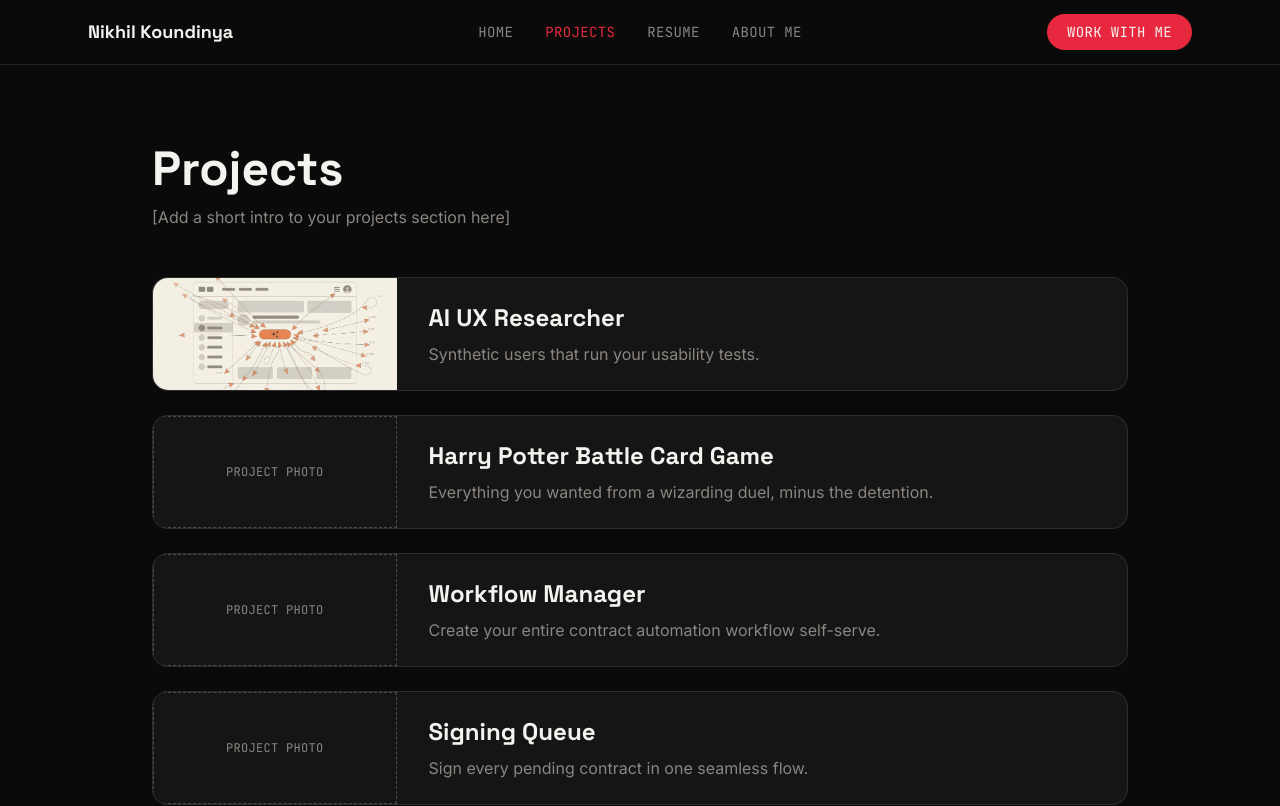
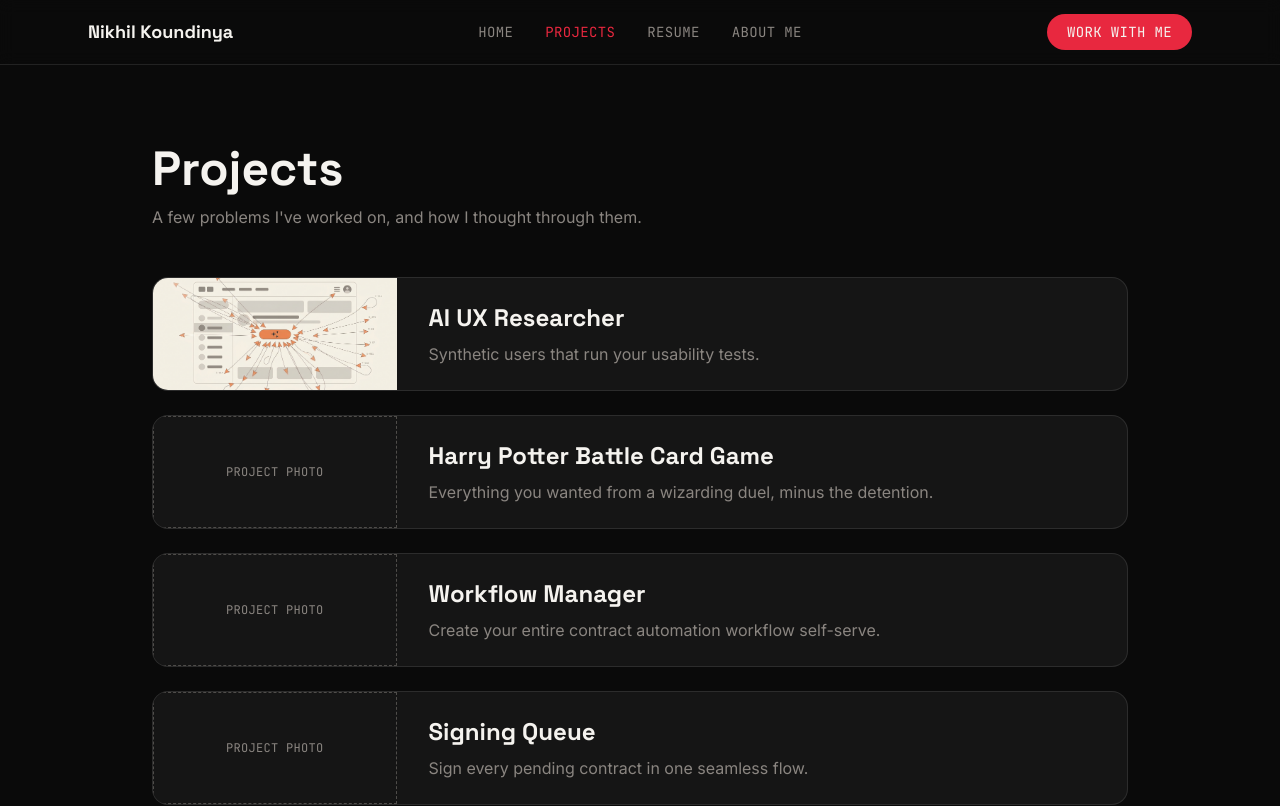
Before and after one commit to nikhilrk99/website, a Next.js app: page /projects in a window 1280 px wide. Shown: the top 806 px of the page. Built offline with nearby package versions, Linux system fonts and the light colour scheme.

Commit message:
feat: Added project page description text

```diff
--- a/src/app/projects/page.tsx
+++ b/src/app/projects/page.tsx
@@ -16,7 +16,7 @@ export default function ProjectsPage() {
           Projects
         </h1>
         <p className="mt-3 max-w-xl text-muted">
-          [Add a short intro to your projects section here]
+          A few problems I've worked on, and how I thought through them.
         </p>
       </ScrollReveal>
 
```
